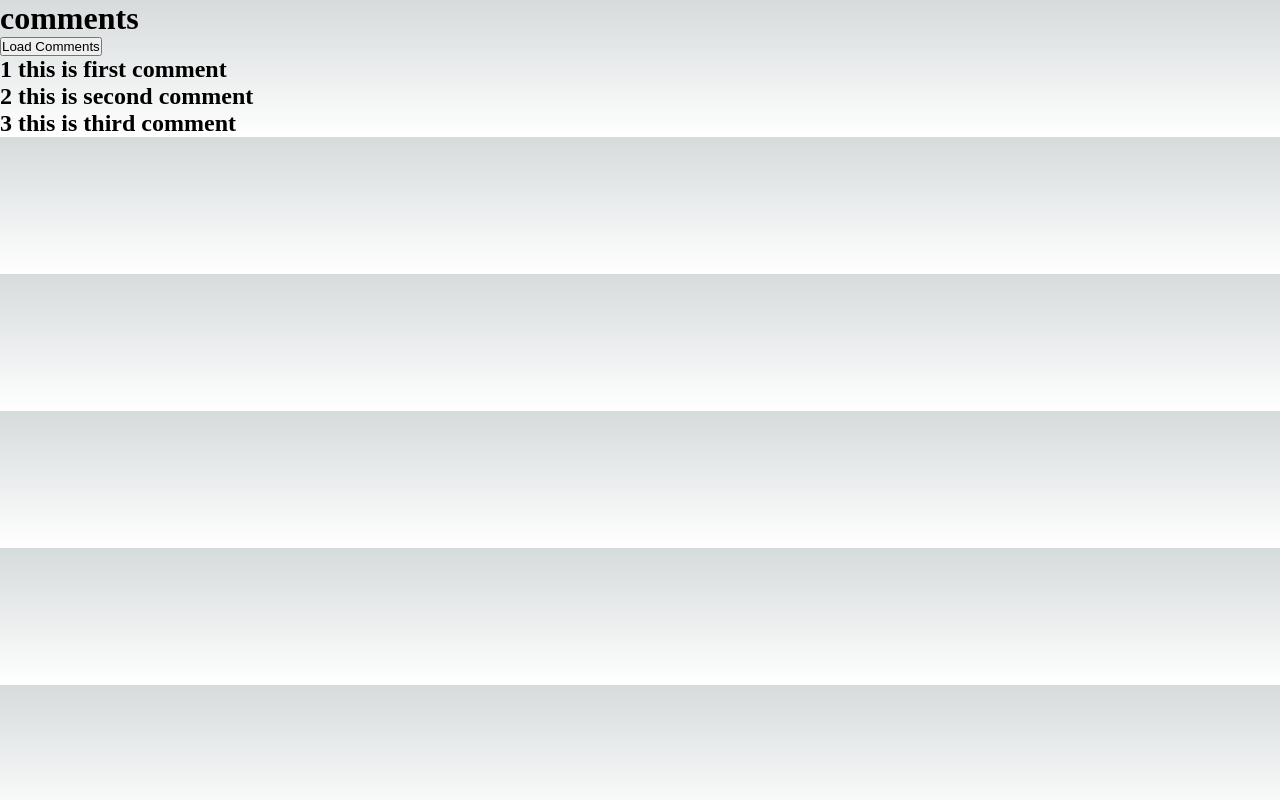
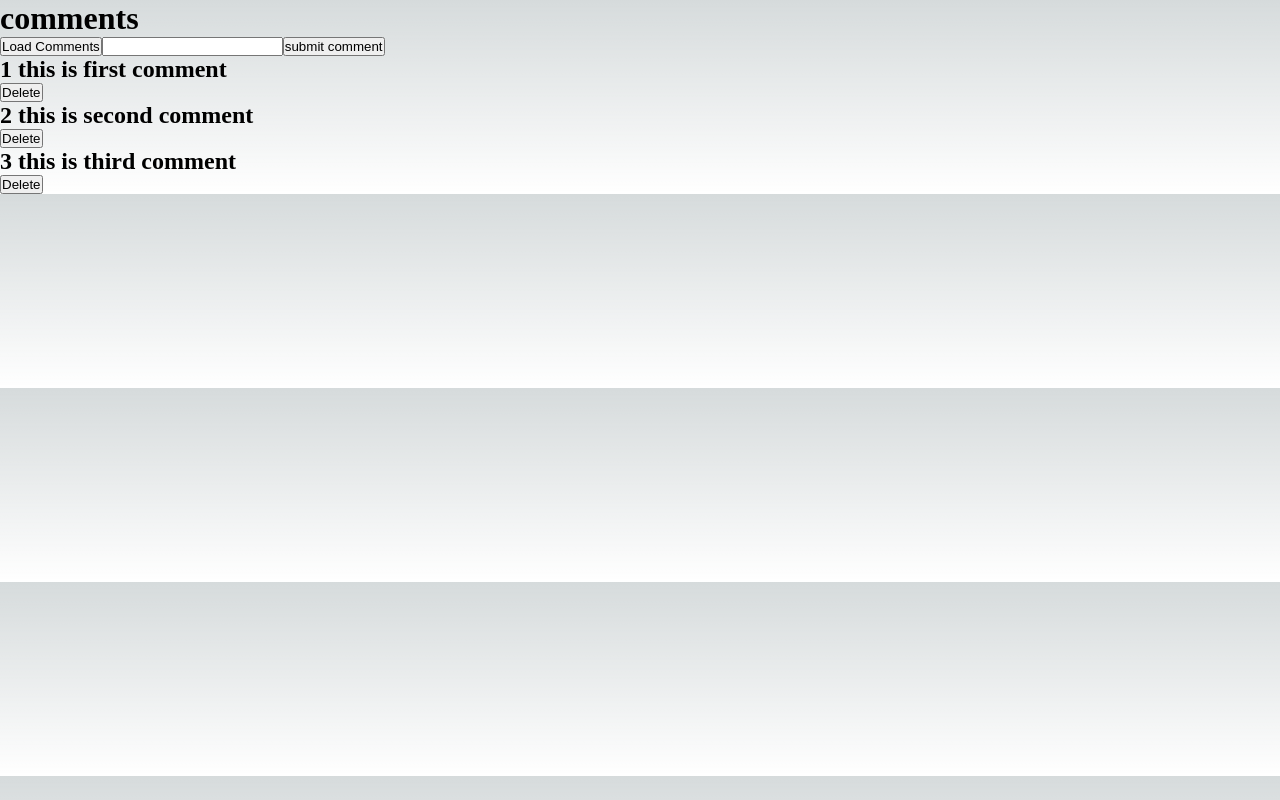
Before and after one commit to yuki-maeda-knowable/nextjs-app, a Next.js app: page /comments in a window 1280 px wide. Both pictures are taken after a click on the button "Load Comments". Built offline with nearby package versions, Linux system fonts and the light colour scheme.

Commit message:
コメント追加と削除

```diff
--- /dev/null
+++ b/pages/api/comments/[commentId].js
@@ -0,0 +1,22 @@
+import { comments } from "@/data/comments";
+
+export default function handler(req, res) {
+  const {commentId} = req.query //req.queryに{ commentId: '1' }が入ってるから値だけ取得
+
+  if(req.method === 'GET'){
+    const comment = comments.find((comment) => comment.id === parseInt(commentId))
+    res.status(200).json(comment)
+  }else if (req.method === 'DELETE'){
+    const deleteComment = comments.find((comment) => comment.id === parseInt(commentId))
+
+    // 配列から削除
+    const index = comments.findIndex((comment) => comment.id === parseInt(commentId))
+    comments.splice(index, 1)
+    res.status(200).json(deleteComment)
+  }else if (req.method === 'PUT'){
+    const editComment = comments.find((comment) => comment.id === parseInt(commentId))
+    alert('aaaaa')
+
+  }
+
+}
--- a/pages/api/comments/index.js
+++ b/pages/api/comments/index.js
@@ -1,5 +1,19 @@
 import { comments } from "@/data/comments";
 
 export default function handler( req, res){
-  res.status(200).json(comments)
+  if (req.method === 'GET') {
+    res.status(200).json(comments)
+  }else if (req.method === 'POST'){
+    //postだったら、リクエストのbodyに入ってるコメントを変数に格納
+    const comment = req.body.comment
+    //新しいオブジェクトを作成し、IDとtextにフォームから送られてきた内容を定義する
+    const NewComment = {
+      id: Date.now(), //idは開発用に一旦ユニークな値にできる日付で。
+      text: comment //送られてきたcomment
+    }
+    //ここで言うcommentsは/data/commentsのデータに対して登録してる。
+    //だけど、実際に書き込みをしているわけじゃなく、メモリ内に保持してる感じかな
+    comments.push(NewComment)
+    res.status(201).json(NewComment)
+  }
 }
--- a/pages/comments/index.js
+++ b/pages/comments/index.js
@@ -2,24 +2,55 @@ import { useState } from "react"
 
 
 export default function Comments() {
-  const [comments, setComments] = useState([]);
+  //GETでLoad Commentsを押すとコメント一覧を取得
+  const [comments, setComments] = useState([]);//コメント一覧は配列を返すので初期値は空配列
+  //inputの状態管理
+  const [comment, setComment] = useState('');//inputの初期値は空
 
   async function fetchComments() {
     const res = await fetch('/api/comments')
     const data = await res.json()
     setComments(data)
   }
+  async function submitComment(params) {
+    //ここでcommentを送信したら/api/commentsの方でpostを受け取った後の処理を書く
+    const res = await fetch('/api/comments', {
+      method: 'POST',
+      body: JSON.stringify({comment}),
+      headers: {
+        'Content-Type': 'application/json'
+      }
+    })
+    const data = await res.json()
+    console.log(data);
+    fetchComments();
+  }
 
+  async function deleteComment(commentId) {
+    const res = await fetch(`/api/comments/${commentId}`, {
+      method: 'DELETE',
+    })
+    const data = await res.json();
+    console.log(data);
+    //削除したらデータ一覧取得の関数呼び出し
+    fetchComments();
 
+  }
   return(
     <>
       <h1>comments</h1>
       <button onClick={fetchComments}>Load Comments</button>
+      <input type="text" value={comment} onChange={(e) => setComment(e.target.value)} />
+      <button type="submit" onClick={submitComment}>submit comment</button>
       {
+        //コメント一覧が表示される
         comments.map((comment => {
           return(
             <div key={comment.id}>
               <h2>{comment.id} {comment.text}</h2>
+              <button onClick={() => deleteComment(comment.id)}>Delete</button>
+              {/* 削除の時のonclickの書き方は以下の書き方もできる */}
+              {/* <button onClick={deleteComment.bind(this, comment.id)}>Delete</button> */}
             </div>
           )
         }))
```
